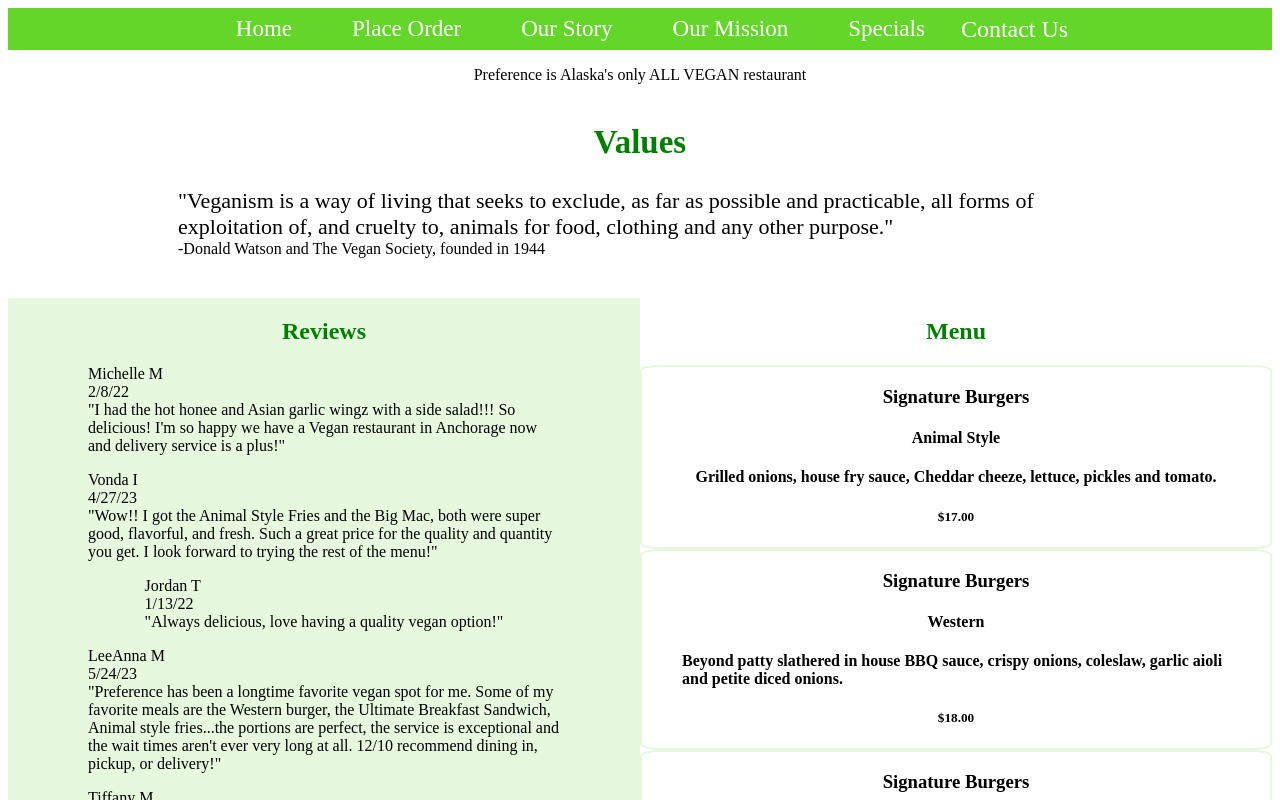
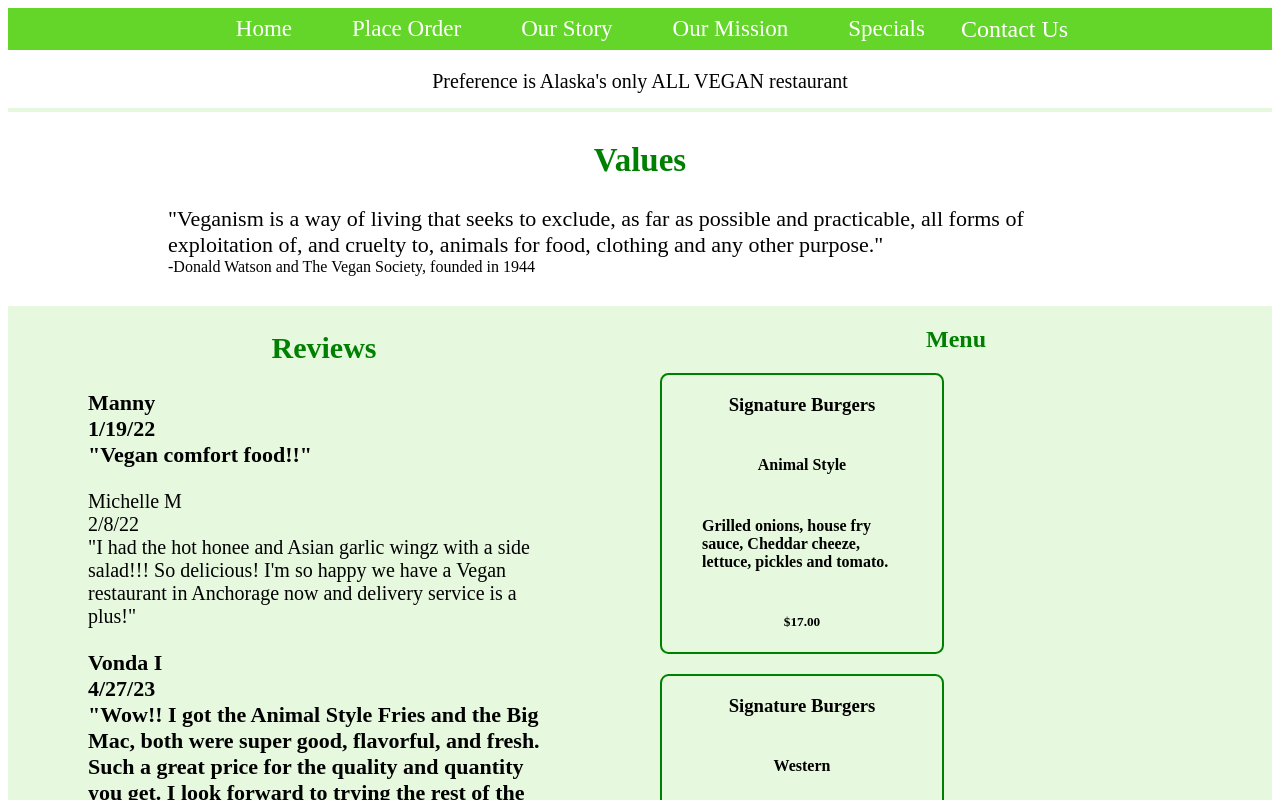
Before and after one commit to jazzminceleste/Final-Project-React-App, a React (Vite) app: page / in a window 1280 px wide. Shown: the top 800 px of the page. Built offline with nearby package versions, Linux system fonts and the light colour scheme.

Commit message:
20 more progress

```diff
--- a/src/App.css
+++ b/src/App.css
@@ -1,5 +1,4 @@
 body {
-
   font-family: cursive;
 }
 
@@ -74,15 +73,24 @@ a:hover {
   color: white;
 }
 
-.flex-ctr,
-p,
-h2 {
+.flex-ctr {
   display: flex;
   justify-content: center;
+
+}
+
+.header {
+  display: flex;
+  justify-content: center;
+  font-size: 20px;
+  border-bottom: 4px solid rgb(230, 248, 222);
+  padding-bottom: 15px;
 }
 
 h2 {
+  display: flex;
   color: green;
+  justify-content: center;
 }
 
 #logoandtext {
@@ -93,27 +101,47 @@ h2 {
 
 .review {
 
-  justify-content: center;
+  justify-content: left;
   padding: 0 80px;
+  font-size: 20px;
+}
+
+.r1 {
+  font-size: 22px;
+  font-weight: bolder;
+
+}
+
+.r2 {
+  font-weight: lighter;
+  font-size: 20px;
 }
 
 .grid {
   display: grid;
   grid-template-columns: 50% 50%;
   grid-template-rows: 25% 25% 25% 25%;
+  background-color: rgb(230, 248, 222);
 }
 
 .menu-card {
-  grid-row: 3/5;
-  flex-wrap: wrap;
   padding: 0 40px;
-  border: 2px solid rgb(230, 248, 222);
+  border: 2px solid green;
   border-radius: 3%;
+  max-width: 200px;
+  max-height: 350px;
+  margin: 20px;
+  display: flex;
+  flex-direction: column;
 }
 
+/* .menu {
+  text-align: center;
+} */
+
 .values {
-  margin: 40px;
-  padding: 0 130px;
+  margin: 30px;
+  padding: 0px 130px;
   font-size: 22px;
 }
 
@@ -121,26 +149,19 @@ h2 {
   font-size: medium;
 }
 
-*/
-/* margin-top: 100px;
-  margin: 10px;
-  width: 320px;
-  height: 400px;
-  border-radius: 2%;
-}
-
-.menu-card {
+/* .menu-card {
   max-height: 80vw;
   max-width: 50vw;
   min-height: 80vw;
   min-width: 50vw;
-  border: 2px solid black;
-  border-radius: 5%;
   display: flex;
   flex-direction: column;
   align-items: center;
-}
+} */
 
 .menu-cards {
+  /* display: flex; */
+  flex-direction: row;
   align-items: center;
+  flex-wrap: wrap;
 }
--- a/src/App.jsx
+++ b/src/App.jsx
@@ -11,7 +11,7 @@ const App = () => {
   return (
     <div>
       <Nav />
-      <p>Preference is Alaska's only ALL VEGAN restaurant</p>
+      <p className="header">Preference is Alaska's only ALL VEGAN restaurant</p>
       <Values />
       <div className="grid">
         <aside className='review'><Reviews /></aside>
@@ -19,7 +19,7 @@ const App = () => {
         <div className='menu-cards'>
           <h2>Menu</h2>
           {itemDetails.map(item => (
-            <Menu items={item} />
+            <Menu className="menu" items={item} />
           )
           )}
         </div>
--- a/src/components/Reviews.jsx
+++ b/src/components/Reviews.jsx
@@ -3,35 +3,45 @@ const Reviews = () => {
   return (
     <div>
       <h2>Reviews</h2>
-      <p>
+      <p className="r1">
+        Manny <br />
+        1/19/22 <br />
+        "Vegan comfort food!!"
+      </p>
+      <p className="r2">
         Michelle M <br />
-        2/8/22<br />
+        2/8/22 <br />
         "I had the hot honee and Asian garlic wingz with a side salad!!!  So delicious!  I'm so happy we have a Vegan restaurant in Anchorage now and delivery service is a plus!"
       </p>
-      <p>
+      <p className="r1">
         Vonda I <br />
         4/27/23 <br />
         "Wow!! I got the Animal Style Fries and the Big Mac, both were super good, flavorful, and fresh. Such a great price for the quality and quantity you get. I look forward to trying the rest of the menu!"
       </p>
-      <p>
+      <p className="r2">
         Jordan T <br />
-        1/13/22<br />
+        1/13/22 <br />
         "Always delicious, love having a quality vegan option!"
       </p>
-      <p>
+      <p className="r1">
         LeeAnna M <br />
-        5/24/23<br />
+        5/24/23 <br />
         "Preference has been a longtime favorite vegan spot for me. Some of my favorite meals are the Western burger, the Ultimate Breakfast Sandwich, Animal style fries...the portions are perfect, the service is exceptional and the wait times aren't ever very long at all. 12/10 recommend dining in, pickup, or delivery!"
       </p>
-      <p>
+      <p className="r2">
         Tiffany M <br />
-        7/20/22<br />
+        7/20/22 <br />
         "Amazing vegan food!! Honestly just amazing food! So proud of Anchorage for having a vegan restaurant"
       </p>
-      <p>
-        Manny B <br />
-        1/19/22<br />
-        "Vegan comfort food!!"
+      <p className="r1">
+        Lyric D <br />
+        1/3/24 <br />
+        "Beyond gyro is consistently delicious"
+      </p>
+      <p className="r2">
+        Jubilee A <br />
+        11/23/23 <br />
+        "Philly Fries have always and will forever be my favourite side! Soooo delicious with any burger. I eat this up so quick like im hiding candy from the adults. LOL. You wont regret this one!"
       </p>
     </div>
   )
```
